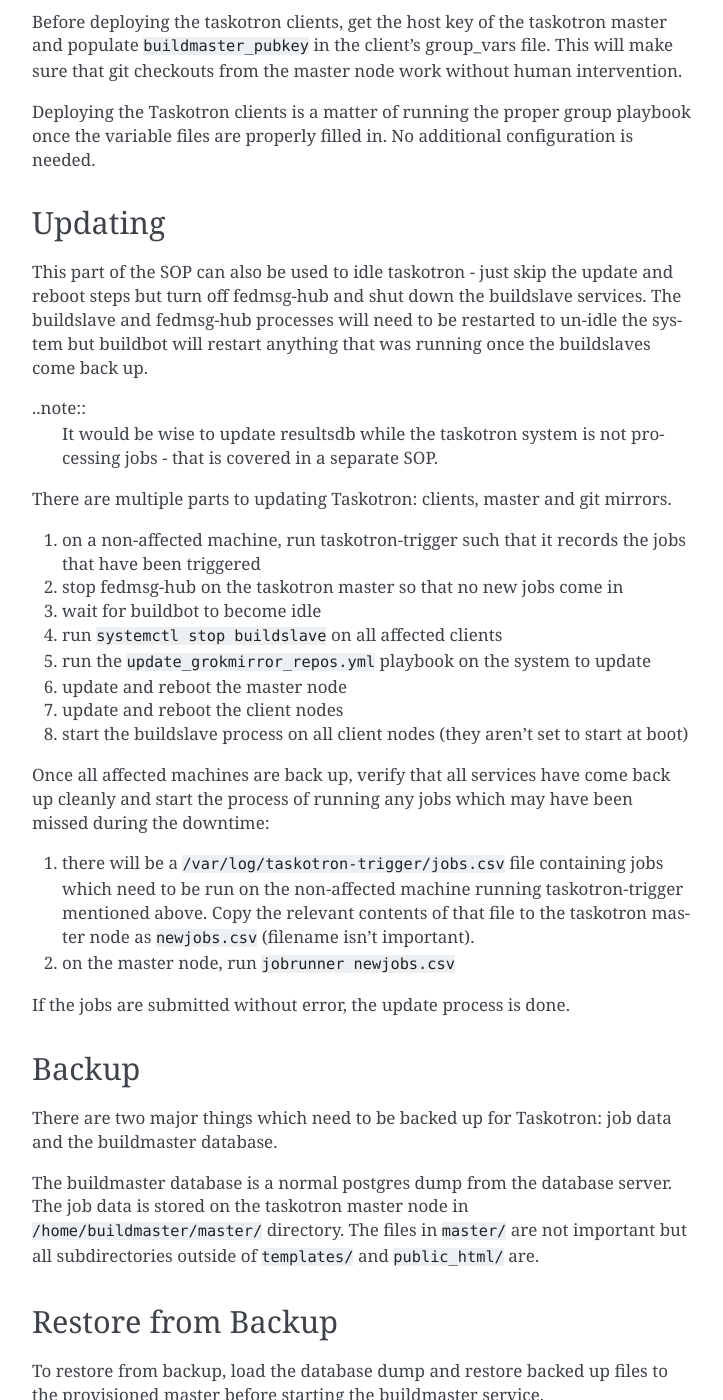
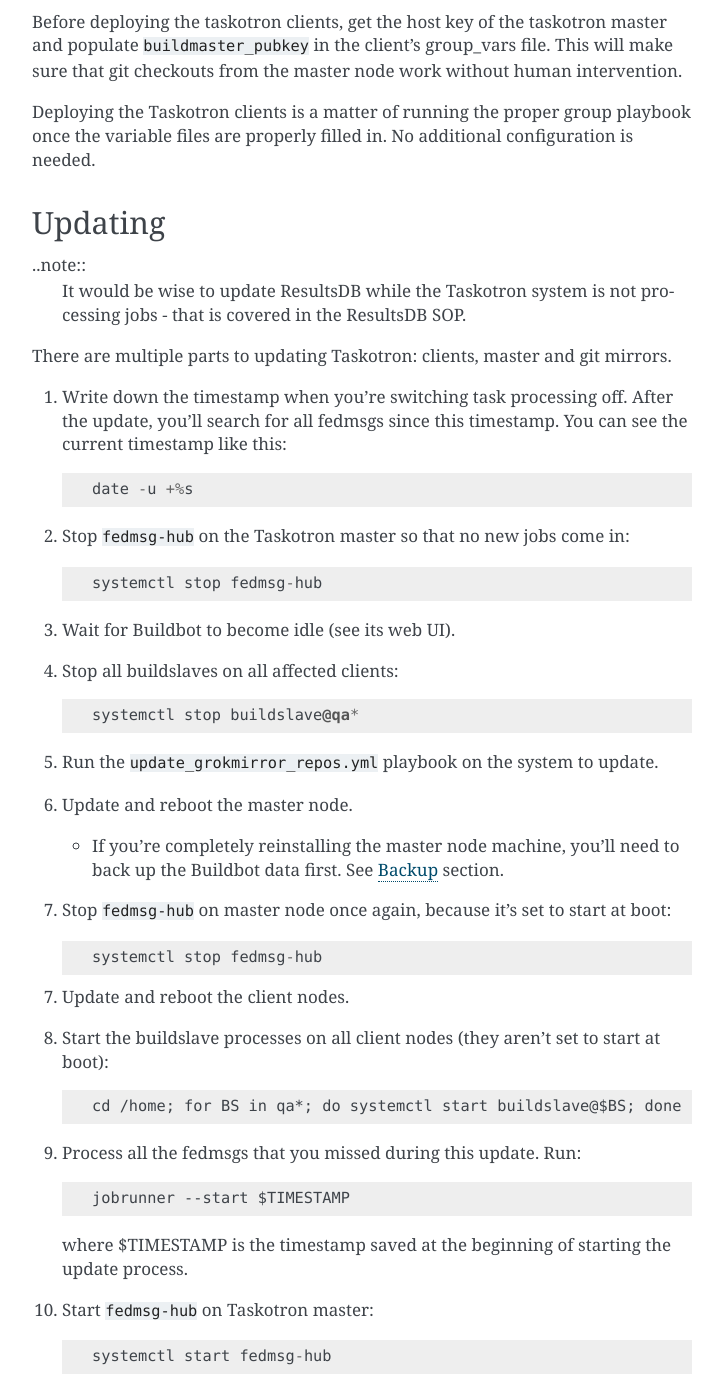
Before and after one commit to FrostyX/infra-docs, a Sphinx documentation site: the page built from docs/sysadmin-guide/sops/taskotron.rst, in a window 1280 px wide and 1400 px high, scrolled down 1530 px. Shown: the whole window, without its empty margins (388-1111 px from the left). Built offline with Sphinx 7.4.7, drawn with Linux system fonts in a browser that asks for light colours; some of the changed text lies outside the part shown.

Commit message:
taskotron: improve upgrade docs after latest upgrade
Use jobrunner approach for missed fedmsgs. Improve formatting. Fix some
paths, etc.

```diff
--- a/docs/sysadmin-guide/sops/resultsdb.rst
+++ b/docs/sysadmin-guide/sops/resultsdb.rst
@@ -36,8 +36,9 @@
 The only part of resultsdb deployment that isn't currently in the ansible
 playbooks is database initialization (disabled due to bug).
 
-Once the resultsdb app has been installed, initialize the database, run:
-resultsdb init_db
+Once the resultsdb app has been installed, initialize the database, run::
+
+  resultsdb init_db
 
 Updating
 ========
--- a/docs/sysadmin-guide/sops/taskotron.rst
+++ b/docs/sysadmin-guide/sops/taskotron.rst
@@ -8,6 +8,7 @@
 =============
 
 Run automated tasks to check items in Fedora
+
 
 Contact Information
 ===================
@@ -31,6 +32,7 @@
   run automated tasks on fedora components and report results
   of those task runs
 
+
 Architecture
 ============
 
@@ -44,6 +46,7 @@
   buildbot)
 * results storage (covered in the resultsdb SOP)
 * mirror task git repos
+
 
 Deploying the Taskotron Master
 ==============================
@@ -81,61 +85,91 @@
 playbook once the variable files are properly filled in. No additional
 configuration is needed.
 
+
 Updating
 ========
 
-This part of the SOP can also be used to idle taskotron - just skip the update
-and reboot steps but turn off fedmsg-hub and shut down the buildslave
-services. The buildslave and fedmsg-hub processes will need to be restarted to
-un-idle the system but buildbot will restart anything that was running once the
-buildslaves come back up.
-
 ..note::
-  It would be wise to update resultsdb while the taskotron system is not
-  processing jobs - that is covered in a separate SOP.
+  It would be wise to update ResultsDB while the Taskotron system is not
+  processing jobs - that is covered in the ResultsDB SOP.
 
 There are multiple parts to updating Taskotron: clients, master and git mirrors.
 
-1. on a non-affected machine, run taskotron-trigger such that it records the
-   jobs that have been triggered
-2. stop fedmsg-hub on the taskotron master so that no new jobs come in
-3. wait for buildbot to become idle
-4. run ``systemctl stop buildslave`` on all affected clients
-5. run the ``update_grokmirror_repos.yml`` playbook on the system to update
-6. update and reboot the master node
-7. update and reboot the client nodes
-8. start the buildslave process on all client nodes (they aren't set to start
-   at boot)
+#. Write down the timestamp when you're switching task processing off. After
+   the update, you'll search for all fedmsgs since this timestamp. You can see
+   the current timestamp like this::
 
-Once all affected machines are back up, verify that all services have come
-back up cleanly and start the process of running any jobs which may have been
-missed during the downtime:
+     date -u +%s
 
-1. there will be a ``/var/log/taskotron-trigger/jobs.csv`` file containing jobs
-   which need to be run on the non-affected machine running taskotron-trigger
-   mentioned above. Copy the relevant contents of that file to the taskotron
-   master node as ``newjobs.csv`` (filename isn't important).
-2. on the master node, run ``jobrunner newjobs.csv``
+#. Stop ``fedmsg-hub`` on the Taskotron master so that no new jobs come in::
 
-If the jobs are submitted without error, the update process is done.
+     systemctl stop fedmsg-hub
+
+#. Wait for Buildbot to become idle (see its web UI).
+#. Stop all buildslaves on all affected clients::
+
+     systemctl stop buildslave@qa*
+
+#. Run the ``update_grokmirror_repos.yml`` playbook on the system to update.
+#. Update and reboot the master node.
+
+   * If you're completely reinstalling the master node machine, you'll need
+     to back up the Buildbot data first. See `Backup`_ section.
+
+#. Stop ``fedmsg-hub`` on master node once again, because it's set to start at
+   boot::
+
+     systemctl stop fedmsg-hub
+
+7. Update and reboot the client nodes.
+8. Start the buildslave processes on all client nodes (they aren't set to start
+   at boot)::
+
+     cd /home; for BS in qa*; do systemctl start buildslave@$BS; done
+
+#. Process all the fedmsgs that you missed during this update. Run::
+
+     jobrunner --start $TIMESTAMP
+
+   where $TIMESTAMP is the timestamp saved at the beginning of starting the
+   update process.
+
+#. Start ``fedmsg-hub`` on Taskotron master::
+
+     systemctl start fedmsg-hub
+
+
+Making Taskotron idle
+=====================
+
+You can use the instructions in the `Updating`_ section also to make Taskotron
+idle - skip the update and reboot steps, but turn off ``fedmsg-hub`` and shut
+down the ``buildslave@qa*`` services. The buildslave and ``fedmsg-hub``
+processes will need to be restarted to un-idle the system but buildbot will
+restart anything that was running once the buildslaves come back up.
+
 
 Backup
 ======
 
 There are two major things which need to be backed up for Taskotron: job data
-and the buildmaster database.
+and the buildmaster database. Make sure to stop ``buildmaster.service`` before
+backing up any of those.
 
 The buildmaster database is a normal postgres dump from the database server.
+
 The job data is stored on the taskotron master node in
-``/home/buildmaster/master/`` directory. The files in ``master/`` are not
+``/srv/buildmaster/master/`` directory. The files in ``master/`` are not
 important but all subdirectories outside of ``templates/`` and ``public_html/``
 are.
+
 
 Restore from Backup
 ===================
 
 To restore from backup, load the database dump and restore backed up files to
-the provisioned master before starting the buildmaster service.
+the provisioned master before starting the ``buildmaster.service``.
+
 
 Current workarounds
 ===================
```
Also changed, not shown: other parts of docs/sysadmin-guide/sops/taskotron.rst (+2 -1 lines).
